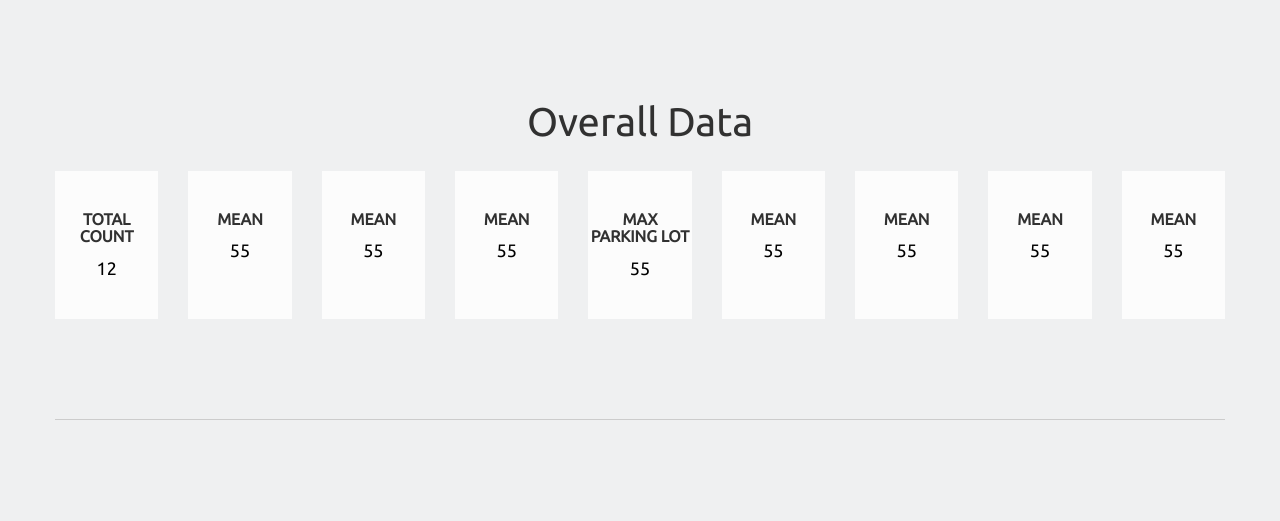
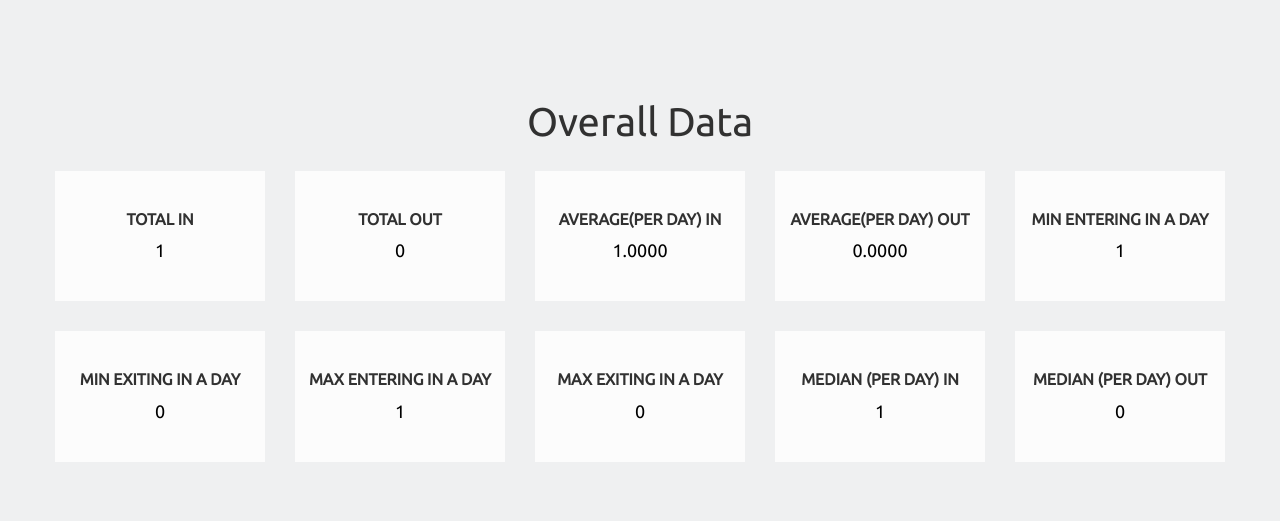
Before and after one commit to JosephMart/CSCE-315-P2, a PHP site: page / in a window 1280 px wide. Shown: the part 83-604 px from the top of the page. Run offline with PHP 8.4, Linux system fonts and the light colour scheme; tables that the repository leaves empty hold one stand-in row (values such as "Sample post"); some libraries are stand-ins or nearby versions.

Commit message:
Basic lot page in place

```diff
--- a/src/app/Partials.php
+++ b/src/app/Partials.php
@@ -18,6 +18,9 @@
 
     <!-- Google Charts -->
     <script type="text/javascript" src="https://www.gstatic.com/charts/loader.js"></script>
+
+    <!-- Moment JS -->
+    <script type="text/javascript" src="https://cdnjs.cloudflare.com/ajax/libs/moment.js/2.21.0/moment.min.js"></script>
 
     <!-- Local JS-->
     <script src="/assets/js/main.js"></script>
--- /dev/null
+++ b/src/app/api/LotInfo.php
@@ -0,0 +1,6 @@
+<?php
+include_once "Queries.php";
+$req = json_decode(file_get_contents('php://input'), true);
+$LOT_ID = $req['lotId'];
+
+echo json_encode(GetOverallLotData($LOT_ID));
--- /dev/null
+++ b/src/app/api/Lots.php
@@ -0,0 +1,3 @@
+<?php
+include_once "Queries.php";
+echo json_encode(GetLots());
--- /dev/null
+++ b/src/app/api/OverallData.php
@@ -0,0 +1,3 @@
+<?php
+include_once "Queries.php";
+echo json_encode(GetOverallData());
--- /dev/null
+++ b/src/app/api/Queries.php
@@ -0,0 +1,148 @@
+<?php
+include_once "CommonMethods.php";
+$COMMON = new Common(false);
+
+
+function CalculateMode($values) {
+    $counts = array_count_values($values);
+
+    if (max($counts) == 1) {
+        return 'No repeating values';
+    }
+    return array_search(max($counts), $counts);
+}
+
+function CalculateMedian($values) {
+    $count = sizeof($values);
+    $midVal = floor(($count-1)/2);
+
+    // Calculate median based on if even or odd number of items
+    if($count % 2) {
+        $median = $values[$midVal];
+    } else {
+        $low = $values[$midVal];
+        $high = $values[$midVal+1];
+        $median = (($low+$high)/2);
+    }
+    return $median;
+}
+
+
+function AnalyzeQuery($subQuery, $data)
+{
+    global $COMMON;
+
+    // Analysis queries
+    $sql = <<< SQL
+    SELECT
+        SUM(entering) as totalIn,
+        AVG(entering) as averageIn,
+        MIN(entering) as minIn,
+        MAX(entering) as maxIn,
+        SUM(exiting) as totalOut,
+        AVG(exiting) as averageOut,
+        MIN(exiting) as minOut,
+        MAX(exiting) as maxOut
+    FROM ({$subQuery}) as sub;
+SQL;
+    $rs = $COMMON->executeQuery($sql, $_SERVER["SCRIPT_NAME"]);
+    $result = $rs->fetchAll()[0];
+
+    $inValues = array();
+    $outValues = array();
+
+    // Get Values in array format
+    for ($i = 0; $i < sizeof($data); $i++) {
+        array_push($inValues, (int)$data[$i]['entering']);
+        array_push($outValues, (int)$data[$i]['exiting']);
+    }
+
+    // Sort Value from lowest to highest
+    sort($inValues);
+    sort($outValues);
+
+    // Calculate Median
+    $result["medianIn"] = CalculateMedian($inValues);
+    $result["medianOut"] = CalculateMedian($outValues);
+
+    // Calculate Mode
+    $result["modeIn"] = CalculateMode($inValues);
+    $result["modeOut"] = CalculateMode($outValues);
+
+    return $result;
+}
+
+function GetOverallData()
+{
+    global $COMMON;
+
+    $sql = <<< SQL
+    SELECT
+        SUM(
+          CASE WHEN entering = 1 THEN 1 ELSE 0 END
+        ) AS entering,
+        SUM(
+          CASE WHEN entering = 0 THEN 1 ELSE 0 END
+        ) AS exiting,
+        DATE_FORMAT(time, '%Y-%m-%d') AS date
+    FROM
+      Vehicle
+    GROUP BY date
+SQL;
+
+    $rs = $COMMON->executeQuery($sql, $_SERVER["SCRIPT_NAME"]);
+    $data = $rs->fetchAll();
+    return [
+        "analysis" => AnalyzeQuery($sql, $data),
+        "graphData" => $data
+    ];
+}
+
+function GetOverallLotData($lotId)
+{
+    global $COMMON;
+
+    $sql = <<< SQL
+    SELECT
+        L.name as lotName,
+        SUM(
+          CASE WHEN entering = 1 THEN 1 ELSE 0 END
+        ) AS entering,
+        SUM(
+          CASE WHEN entering = 0 THEN 1 ELSE 0 END
+        ) AS exiting,
+        DATE_FORMAT(time, '%Y-%m-%d') AS date
+    FROM
+      Vehicle
+    INNER JOIN ParkingLot L on Vehicle.lot_id = L.id
+    WHERE Vehicle.lot_id = {$lotId}
+    GROUP BY date
+SQL;
+
+    $rs = $COMMON->executeQuery($sql, $_SERVER["SCRIPT_NAME"]);
+    $data = $rs->fetchAll();
+    $lotName = "";
+
+    if ($data) {
+        $lotName = $data[0]["lotName"];
+    }
+    return [
+        "analysis" => AnalyzeQuery($sql, $data),
+        "graphData" => $data,
+        "lotName" => $lotName
+    ];
+}
+
+function GetLots()
+{
+    global $COMMON;
+
+    $sql = <<< SQL
+    SELECT *
+    FROM
+      ParkingLot
+SQL;
+
+    $rs = $COMMON->executeQuery($sql, $_SERVER["SCRIPT_NAME"]);
+    return $rs->fetchAll();
+}
--- a/src/app/assets/css/main.css
+++ b/src/app/assets/css/main.css
@@ -93,6 +93,15 @@
     grid-template-columns: repeat(3, 1fr);
 }
 
+.grid-container-5 {
+    display: grid;
+    /*grid-template-columns: auto auto auto;*/
+    grid-gap: 30px;
+    padding: 0;
+    justify-content: space-evenly;
+    grid-template-columns: repeat(5, 1fr);
+}
+
 .grid-container-9 {
     display: grid;
     /*grid-template-columns: auto auto auto;*/
@@ -101,7 +110,7 @@
     /*justify-items: center;*/
     grid-template-columns: repeat(9, 1fr);
 }
-.grid-container-9 > div {
+.grid-container-5 > div {
     background-color: rgba(255, 255, 255, 0.8);
     text-align: center;
     padding: 40px 0;
--- a/src/app/assets/js/main.js
+++ b/src/app/assets/js/main.js
@@ -12,6 +12,10 @@
     xhttp.send(JSON.stringify(body));
 }
 
+function getParam(key) {
+    var url = new URL(window.location.href);
+    return url.searchParams.get(key);
+}
 // Nav functions
 function openNav() {
     document.getElementById("mySidenav").className = "sidenav";
@@ -20,3 +24,45 @@
 function closeNav() {
     document.getElementById("mySidenav").className= "navHidden";
 }
+
+function BarGraph(dbData, formatDate) {
+    var graphData = [['Date Times', 'Entering', 'Exiting']];
+    var row = {};
+
+
+    for (var i = 0; i < dbData.length; i++) {
+        row = dbData[i];
+        graphData.push([formatDate(row.date), parseInt(row.exiting, 10), parseInt(row.entering, 10)]);
+    }
+    // Get Current range dates
+    var endDate = graphData[1][0];
+    var startDate = graphData[graphData.length - 1][0];
+
+    function drawChart() {
+        var chartDiv = document.getElementById('chart_div');
+        var data = google.visualization.arrayToDataTable(graphData);
+
+        var materialOptions = {
+            // width: 900,
+            chart: {
+                title: 'Lot Info',
+                subtitle: endDate + ' - ' + startDate
+            },
+            bars: 'vertical',
+            vAxis: {format: 'decimal'},
+            height: 400,
+            // colors: ['#50191F', '#eed5ae']
+        };
+
+        function drawMaterialChart() {
+            var materialChart = new google.charts.Bar(chartDiv);
+            materialChart.draw(data, google.charts.Bar.convertOptions(materialOptions));
+        }
+
+        drawMaterialChart();
+    };
+
+    // Google Charts setup
+    google.charts.load('current', {'packages':['corechart', 'bar']});
+    google.charts.setOnLoadCallback(drawChart);
+}
--- a/src/app/index.php
+++ b/src/app/index.php
@@ -8,42 +8,46 @@
 <div class="container">
     <div class="section">
         <h1 class="title">Overall Data</h1>
-        <div class="grid-container-9">
+        <div class="grid-container-5">
             <div>
-                <h1 class="grid-title">Total Count</h1>
-                <p class="grid-count">12</p>
+                <h1 class="grid-title">Total In</h1>
+                <p class="grid-count" id="totalIn"></p>
             </div>
             <div>
-                <h1 class="grid-title">Mean</h1>
-                <p class="grid-count">55</p>
+                <h1 class="grid-title">Total Out</h1>
+                <p class="grid-count" id="totalOut"></p>
             </div>
             <div>
-                <h1 class="grid-title">Mean</h1>
-                <p class="grid-count">55</p>
+                <h1 class="grid-title">Average(per day) In</h1>
+                <p class="grid-count" id="averageIn"></p>
             </div>
             <div>
-                <h1 class="grid-title">Mean</h1>
-                <p class="grid-count">55</p>
+                <h1 class="grid-title">Average(per day) Out</h1>
+                <p class="grid-count" id="averageOut"></p>
             </div>
             <div>
-                <h1 class="grid-title">Max Parking Lot</h1>
-                <p class="grid-count">55</p>
+                <h1 class="grid-title">Min Entering in a Day</h1>
+                <p class="grid-count" id="minIn"></p>
             </div>
             <div>
-                <h1 class="grid-title">Mean</h1>
-                <p class="grid-count">55</p>
+                <h1 class="grid-title">Min Exiting in a Day</h1>
+                <p class="grid-count" id="minOut"></p>
             </div>
             <div>
-                <h1 class="grid-title">Mean</h1>
-                <p class="grid-count">55</p>
+                <h1 class="grid-title">Max Entering in a Day</h1>
+                <p class="grid-count" id="maxIn"></p>
             </div>
             <div>
-                <h1 class="grid-title">Mean</h1>
-                <p class="grid-count">55</p>
+                <h1 class="grid-title">Max Exiting in a Day</h1>
+                <p class="grid-count" id="maxOut"></p>
             </div>
             <div>
-                <h1 class="grid-title">Mean</h1>
-                <p class="grid-count">55</p>
+                <h1 class="grid-title">Median (per day) In</h1>
+                <p class="grid-count" id="medianIn"></p>
+            </div>
+            <div>
+                <h1 class="grid-title">Median (per day) Out</h1>
+                <p class="grid-count" id="medianOut"></p>
             </div>
         </div>
     </div>
@@ -58,59 +62,86 @@
 
     <div class="section">
         <h1 class="title">Select Lot</h1>
-        <div class="lot-container">
-            <div>Lot 45</div>
-            <div>Lot 45</div>
-            <div>Lot 45</div>
-            <div>Lot 45</div>
-        </div>
+        <div class="lot-container" id="lots"></div>
     </div>
 </div>
 <script>
-    google.charts.load('current', {packages: ['corechart', 'bar']});
-    google.charts.setOnLoadCallback(drawTrendlines);
+    function handleLotClick(e) {
+        console.log(e.target.id);
+        window.location.href = `/Lot.php?id=${e.target.id}`;
+    }
+    apiPost("OverallData", {}, function (resp) {
+        var inOut = ["In", "Out"];
+        var names = ["total", "average", "min", "max", "median", "average"];
+        var items = [].concat(...names.map(x => [`${x}${inOut[0]}`, `${x}${inOut[1]}`]));
 
-    function drawTrendlines() {
-        var data = new google.visualization.DataTable();
-        data.addColumn('timeofday', 'Time of Day');
-        data.addColumn('number', 'Motivation Level');
-        data.addColumn('number', 'Energy Level');
+        for (var i of items) {
+            document.getElementById(i).innerHTML = resp.analysis[i];
+        }
 
-        data.addRows([
-            [{v: [8, 0, 0], f: '8 am'}, 1, .25],
-            [{v: [9, 0, 0], f: '9 am'}, 2, .5],
-            [{v: [10, 0, 0], f:'10 am'}, 3, 1],
-            [{v: [11, 0, 0], f: '11 am'}, 4, 2.25],
-            [{v: [12, 0, 0], f: '12 pm'}, 5, 2.25],
-            [{v: [13, 0, 0], f: '1 pm'}, 6, 3],
-            [{v: [14, 0, 0], f: '2 pm'}, 7, 4],
-            [{v: [15, 0, 0], f: '3 pm'}, 8, 5.25],
-            [{v: [16, 0, 0], f: '4 pm'}, 9, 7.5],
-            [{v: [17, 0, 0], f: '5 pm'}, 10, 10],
-        ]);
+        BarGraph(resp.graphData, function(date) {
+            return moment(date).format('MM/DD/Y');
+        });
+    });
 
-        var options = {
-            title: 'Motivation and Energy Level Throughout the Day',
-            trendlines: {
-                0: {type: 'linear', lineWidth: 5, opacity: .3},
-                1: {type: 'exponential', lineWidth: 10, opacity: .3}
-            },
-            hAxis: {
-                title: 'Time of Day',
-                format: 'h:mm a',
-                viewWindow: {
-                    min: [7, 30, 0],
-                    max: [17, 30, 0]
-                }
-            },
-            vAxis: {
-                title: 'Rating (scale of 1-10)'
-            }
-        };
+    apiPost("Lots", {}, function (resp) {
+        for (var i of resp) {
+            // create a new div element
+            var newDiv = document.createElement("div");
+            // and give it some content
+            var newContent = document.createTextNode(i.name);
+            // add the text node to the newly created div
+            newDiv.appendChild(newContent);
+            newDiv.onclick = handleLotClick;
+            newDiv.id = i.id;
+            document.getElementById("lots").appendChild(newDiv);
+        }
+    });
 
-        var chart = new google.visualization.ColumnChart(document.getElementById('chart_div'));
-        chart.draw(data, options);
-    }
+    // google.charts.load('current', {packages: ['corechart', 'bar']});
+    // google.charts.setOnLoadCallback(drawTrendlines);
+    //
+    // function drawTrendlines() {
+    //     var data = new google.visualization.DataTable();
+    //     data.addColumn('timeofday', 'Time of Day');
+    //     data.addColumn('number', 'Motivation Level');
+    //     data.addColumn('number', 'Energy Level');
+    //
+    //     data.addRows([
+    //         [{v: [8, 0, 0], f: '8 am'}, 1, .25],
+    //         [{v: [9, 0, 0], f: '9 am'}, 2, .5],
+    //         [{v: [10, 0, 0], f:'10 am'}, 3, 1],
+    //         [{v: [11, 0, 0], f: '11 am'}, 4, 2.25],
+    //         [{v: [12, 0, 0], f: '12 pm'}, 5, 2.25],
+    //         [{v: [13, 0, 0], f: '1 pm'}, 6, 3],
+    //         [{v: [14, 0, 0], f: '2 pm'}, 7, 4],
+    //         [{v: [15, 0, 0], f: '3 pm'}, 8, 5.25],
+    //         [{v: [16, 0, 0], f: '4 pm'}, 9, 7.5],
+    //         [{v: [17, 0, 0], f: '5 pm'}, 10, 10],
+    //     ]);
+    //
+    //     var options = {
+    //         title: 'Motivation and Energy Level Throughout the Day',
+    //         trendlines: {
+    //             0: {type: 'linear', lineWidth: 5, opacity: .3},
+    //             1: {type: 'exponential', lineWidth: 10, opacity: .3}
+    //         },
+    //         hAxis: {
+    //             title: 'Time of Day',
+    //             format: 'h:mm a',
+    //             viewWindow: {
+    //                 min: [7, 30, 0],
+    //                 max: [17, 30, 0]
+    //             }
+    //         },
+    //         vAxis: {
+    //             title: 'Rating (scale of 1-10)'
+    //         }
+    //     };
+    //
+    //     var chart = new google.visualization.ColumnChart(document.getElementById('chart_div'));
+    //     chart.draw(data, options);
+    // }
 </script>
 </body>
 </html>
```
Also changed, not shown: src/app/Lot.php (added, +103 -0 lines).
